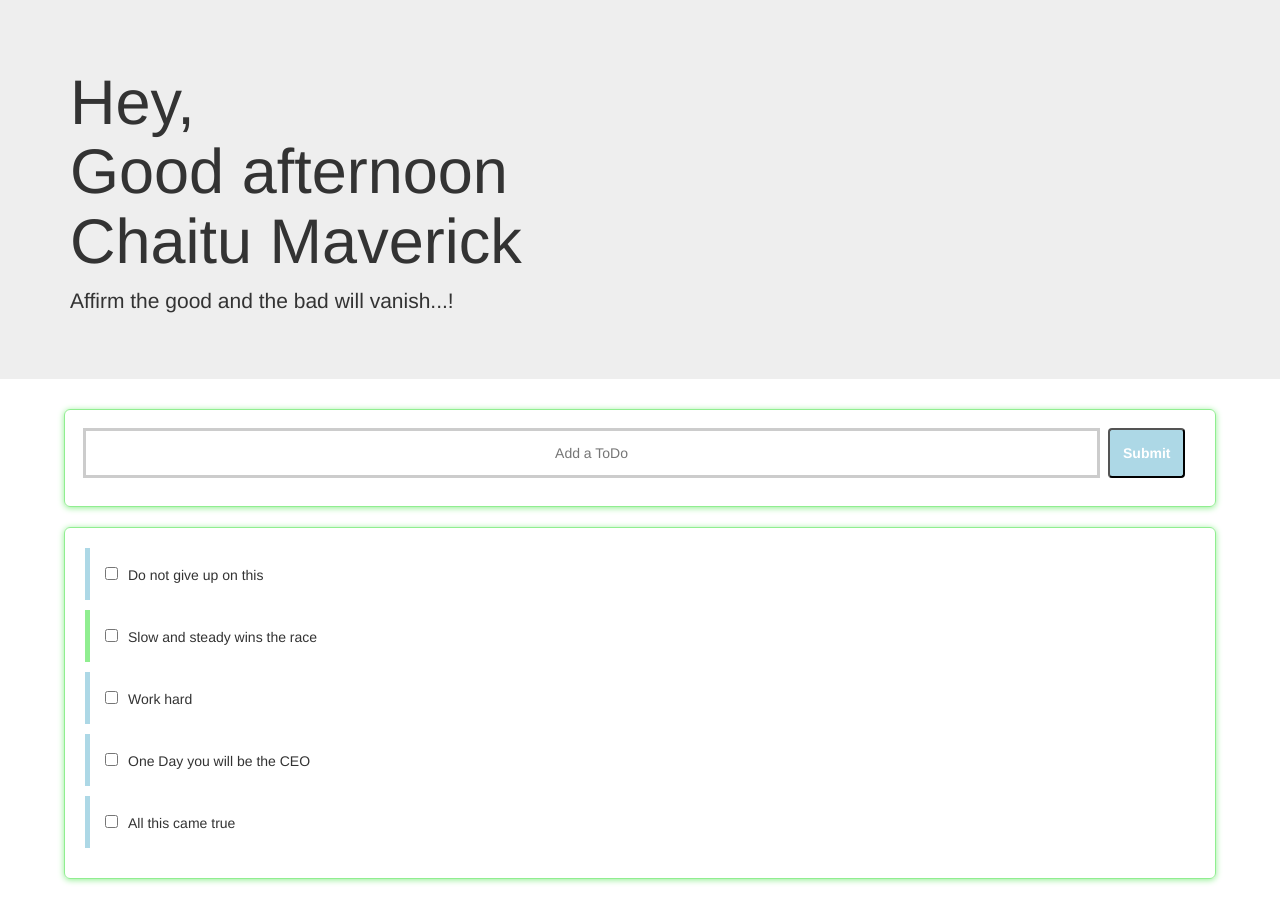
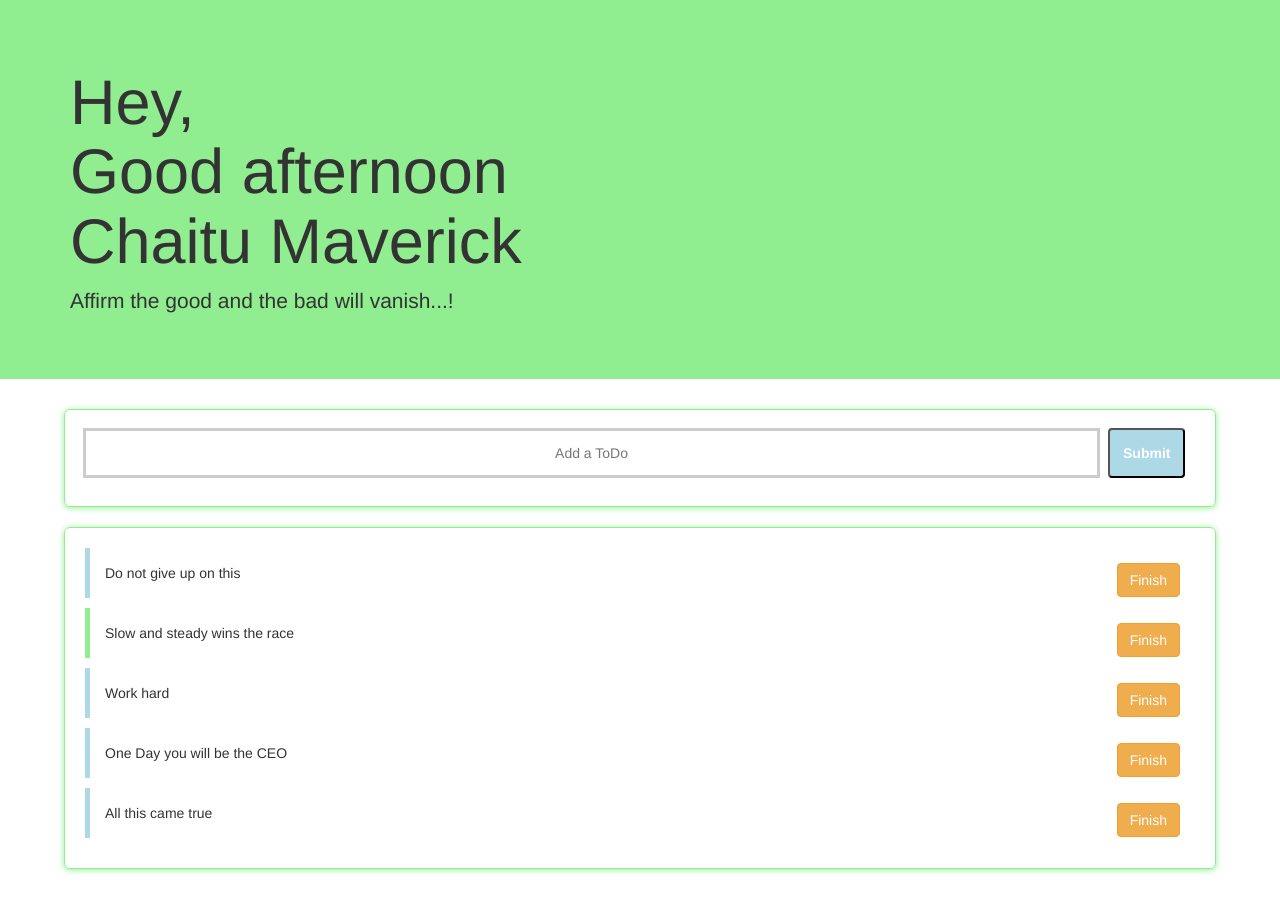
Before and after one commit to ChaitanyaVSH/React, a React (Create React App) app: page / in a window 1280 px wide. Built offline with nearby package versions, Linux system fonts and the light colour scheme.

Commit message:
Implemented the ToDo completely, but not with a peristent data store

```diff
--- a/package.json
+++ b/package.json
@@ -9,7 +9,6 @@
     "@testing-library/user-event": "^7.2.1",
     "bootstrap": "^3.4.1",
     "react": "^16.13.1",
-    "react-bootstrap": "^1.3.0",
     "react-dom": "^16.13.1",
     "react-scripts": "3.4.3",
     "serve-favicon": "^2.5.0",
--- a/src/App.js
+++ b/src/App.js
@@ -1,7 +1,6 @@
 import React, { Component } from "react";
 import "./App.css";
 import BioData from "./components/NavBar";
-import Footer from "./components/Footer";
 import Wrapper from "./components/Wrapper";
 import AddTodo from "./components/AddTodo";
 import { v4 as uuid } from "uuid";
@@ -9,22 +8,34 @@ import { v4 as uuid } from "uuid";
 class App extends Component {
   state = {
     todos: [
-      { desc: "Do not give up on this", completed: true },
-      { desc: "Slow and steady wins the race", completed: false },
-      { desc: "Work hard", completed: true },
-      { desc: "One Day you will be the CEO", completed: true },
-      { desc: "All this came true", completed: true },
+      { id: uuid(), desc: "Do not give up on this", completed: true },
+      { id: uuid(), desc: "Slow and steady wins the race", completed: false },
+      { id: uuid(), desc: "Work hard", completed: true },
+      { id: uuid(), desc: "One Day you will be the CEO", completed: true },
+      { id: uuid(), desc: "All this came true", completed: true },
     ],
   };
 
   handleSubmit = (todoDesc) => {
     const newTodo = {
+      id: uuid(),
       desc: todoDesc,
-      completed: true,
+      completed: false,
     };
 
     const todos = [...this.state.todos, newTodo];
 
+    this.setState({
+      todos: todos,
+    });
+    alert("ToDo with the desc " + todoDesc + " added");
+  };
+
+  handleFinish = (todoItem) => {
+    const index = this.state.todos.indexOf(todoItem);
+    console.log(index);
+    const todos = [...this.state.todos];
+    todos.splice(index, 1);
     this.setState({
       todos: todos,
     });
@@ -35,7 +46,7 @@ class App extends Component {
       <div>
         <BioData />
         <AddTodo onSubmit={this.handleSubmit} />
-        <Wrapper todos={this.state.todos} />
+        <Wrapper todos={this.state.todos} onFinish={this.handleFinish} />
       </div>
     );
   }
--- a/src/components/AddTodo.jsx
+++ b/src/components/AddTodo.jsx
@@ -10,13 +10,15 @@ class AddTodo extends Component {
     this.setState({
       [e.target.name]: e.target.value,
     });
-    this.setState({ text: "" });
   };
 
   onClick = (e) => {
     e.preventDefault();
-    this.props.onSubmit(this.state.text);
-    this.setState({ text: "" });
+    const todoDesc = this.state.text;
+    this.props.onSubmit(todoDesc);
+    this.setState({
+      text: "",
+    });
   };
 
   render() {
@@ -28,6 +30,7 @@ class AddTodo extends Component {
             name="text"
             placeholder="Add a ToDo"
             onChange={this.onChange}
+            value={this.state.text}
           />
           <button id="submit-book" onClick={this.onClick}>
             Submit
--- a/src/components/NavBar.jsx
+++ b/src/components/NavBar.jsx
@@ -4,7 +4,10 @@ const BioData = () => {
   var timeNow = calculateTimeNow();
 
   return (
-    <div className="jumbotron jumbotron-fluid bg-success text-white">
+    <div
+      className="jumbotron jumbotron-fluid"
+      style={{ backgroundColor: "lightgreen" }}
+    >
       <div className="container">
         <h1 className="display-1">
           Hey, <br /> Good {timeNow} <br /> Chaitu Maverick
--- a/src/components/TodoItem.jsx
+++ b/src/components/TodoItem.jsx
@@ -1,25 +1,41 @@
-import React from "react";
+import React, { Component } from "react";
 
-const TodoItem = (props) => {
-  const TodoItemStyles = {
+class TodoItem extends Component {
+  state = {};
+
+  getStyles() {
+    return {
       margin: 10,
       padding: 15,
       borderLeft:
-      props.todo.completed === true
+        this.props.todo.completed === true
           ? "5px solid lightblue"
           : "5px solid lightgreen",
     };
+  }
 
-  console.log(props);
+  onFinish = (e) => {
+    e.preventDefault();
+    alert("Todo finished");
+    this.props.finished(this.props.todo);
+  };
 
+  render() {
     return (
-    <div style={TodoItemStyles}>
+      <div style={this.getStyles()}>
+        <span>{this.props.todo.desc}</span>
         <span>
-        <input type="checkbox" style={{ marginRight: 10 }}></input>
+          <button
+            className="btn btn-warning"
+            style={{ float: "right" }}
+            onClick={this.onFinish}
+          >
+            Finish
+          </button>
         </span>
-      <span>{props.todo.desc}</span>
       </div>
     );
-};
+  }
+}
 
 export default TodoItem;
--- a/src/components/Wrapper.jsx
+++ b/src/components/Wrapper.jsx
@@ -3,12 +3,15 @@ import TodoItem from "./TodoItem";
 import "../components/wrapperStyles.css";
 
 class Wrapper extends Component {
-  state = {};
   render() {
     return (
       <div className="wrapper">
         {this.props.todos.map((todoItem) => (
-          <TodoItem completed="false" todo={todoItem} />
+          <TodoItem
+            todo={todoItem}
+            key={todoItem.id}
+            finished={this.props.onFinish}
+          />
         ))}
       </div>
     );
```
Lines whose indentation alone changed are shown as unchanged.
